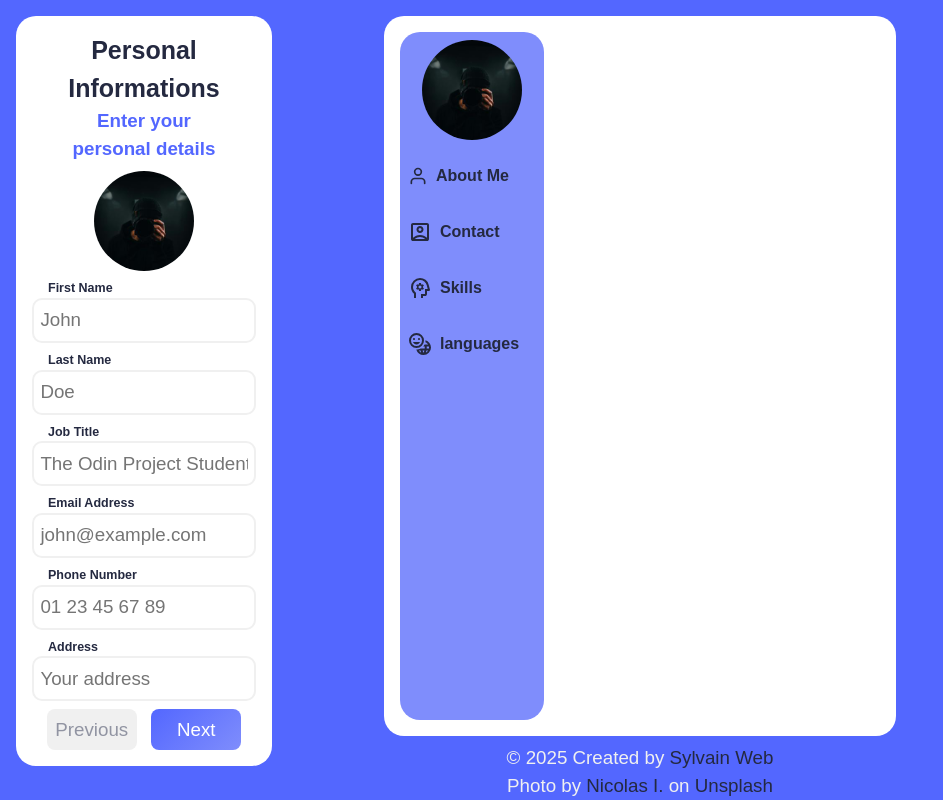
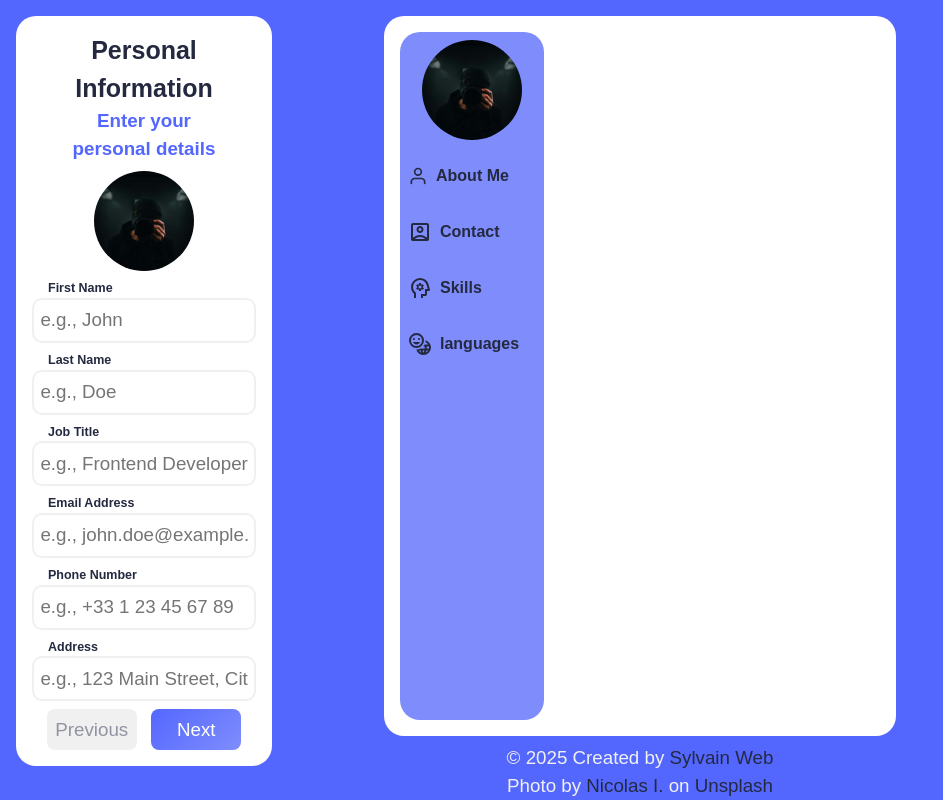
Before and after one commit to SylvainPS78/odin-cv-application, a React (Vite) app: page / in a window 1280 px wide. Shown: the whole page, without its empty margins (0-943 px from the left). Built offline with nearby package versions, Linux system fonts and the light colour scheme; a web font is replaced by a local one.

Commit message:
FEAT add max length + pattern + better placeholder

```diff
--- a/src/constants/formConfig.js
+++ b/src/constants/formConfig.js
@@ -1,5 +1,8 @@
 import defaultUserPicture from "../assets/img/default_user_picture.jpg";
 
+/**
+ * Form types constants
+ */
 export const FORM_TYPES = {
   PERSONAL: "personal",
   ABOUT: "about",
@@ -9,6 +12,9 @@ export const FORM_TYPES = {
   EXPERIENCE: "experience",
 };
 
+/**
+ * Input types constants
+ */
 export const INPUT_TYPES = {
   TEXT: "text",
   EMAIL: "email",
@@ -17,10 +23,39 @@ export const INPUT_TYPES = {
   TEXTAREA: "textarea",
 };
 
+/**
+ * Validation patterns
+ */
+export const VALIDATION_PATTERNS = {
+  EMAIL: /^[^\s@]+@[^\s@]+\.[^\s@]+$/,
+  PHONE: /^[\d\s\-+()]+$/,
+  NAME: /^[a-zA-ZÀ-ÿ\s\-']+$/,
+};
+
+/**
+ * Field constraints
+ */
+export const FIELD_CONSTRAINTS = {
+  NAME_MAX_LENGTH: 50,
+  JOB_TITLE_MAX_LENGTH: 100,
+  EMAIL_MAX_LENGTH: 100,
+  PHONE_MAX_LENGTH: 20,
+  ADDRESS_MAX_LENGTH: 150,
+  DESCRIPTION_MAX_LENGTH: 500,
+  SKILL_MAX_LENGTH: 50,
+  LANGUAGE_MAX_LENGTH: 30,
+  COMPANY_MAX_LENGTH: 100,
+  STUDY_FIELD_MAX_LENGTH: 100,
+  UNIVERSITY_MAX_LENGTH: 100,
+};
+
+/**
+ * Form configuration with validation and enhanced UX
+ */
 export const formList = [
   {
     id: FORM_TYPES.PERSONAL,
-    formTitle: "Personal Informations",
+    formTitle: "Personal Information",
     formSubTitle: "Enter your personal details",
     userPicture: defaultUserPicture,
     inputs: [
@@ -28,69 +63,85 @@ export const formList = [
         id: "firstName",
         label: "First Name",
         type: INPUT_TYPES.TEXT,
-        placeholder: "John",
+        placeholder: "e.g., John",
         required: false,
+        maxLength: FIELD_CONSTRAINTS.NAME_MAX_LENGTH,
+        pattern: VALIDATION_PATTERNS.NAME,
       },
       {
         id: "lastName",
         label: "Last Name",
         type: INPUT_TYPES.TEXT,
-        placeholder: "Doe",
+        placeholder: "e.g., Doe",
         required: false,
+        maxLength: FIELD_CONSTRAINTS.NAME_MAX_LENGTH,
+        pattern: VALIDATION_PATTERNS.NAME,
       },
       {
         id: "jobTitle",
         label: "Job Title",
         type: INPUT_TYPES.TEXT,
-        placeholder: "The Odin Project Student",
+        placeholder: "e.g., Frontend Developer",
         required: false,
+        maxLength: FIELD_CONSTRAINTS.JOB_TITLE_MAX_LENGTH,
       },
       {
         id: "email",
         label: "Email Address",
         type: INPUT_TYPES.EMAIL,
-        placeholder: "john@example.com",
+        placeholder: "e.g., john.doe@example.com",
         required: false,
+        maxLength: FIELD_CONSTRAINTS.EMAIL_MAX_LENGTH,
+        pattern: VALIDATION_PATTERNS.EMAIL,
       },
       {
         id: "phoneNumber",
         label: "Phone Number",
         type: INPUT_TYPES.TEL,
-        placeholder: "01 23 45 67 89",
+        placeholder: "e.g., +33 1 23 45 67 89",
         required: false,
+        maxLength: FIELD_CONSTRAINTS.PHONE_MAX_LENGTH,
+        pattern: VALIDATION_PATTERNS.PHONE,
       },
       {
         id: "address",
         label: "Address",
         type: INPUT_TYPES.TEXT,
-        placeholder: "Your address",
+        placeholder: "e.g., 123 Main Street, City, Country",
         required: false,
+        maxLength: FIELD_CONSTRAINTS.ADDRESS_MAX_LENGTH,
       },
     ],
   },
   {
     id: FORM_TYPES.ABOUT,
-    formTitle: "About you",
-    formSubTitle: "Tell more about your abilities",
+    formTitle: "About You",
+    formSubTitle: "Tell us more about your abilities and aspirations",
     inputs: [
       {
         id: "description",
+        label: "Professional Summary",
         type: INPUT_TYPES.TEXTAREA,
-        placeholder: "Explain briefly about yourself & what you can do",
+        placeholder:
+          "Describe your professional background, key skills, and career objectives. This section helps employers understand your value proposition.",
         required: false,
+        maxLength: FIELD_CONSTRAINTS.DESCRIPTION_MAX_LENGTH,
+        rows: 5,
       },
     ],
   },
   {
     id: FORM_TYPES.SKILLS,
-    formTitle: "Skills",
-    formSubTitle: "Write & Add your skills",
+    formTitle: "Technical Skills",
+    formSubTitle: "Add your technical and professional skills",
     inputs: [
       {
         id: "skillDescription",
+        label: "Skill",
         type: INPUT_TYPES.TEXT,
-        placeholder: "Add a skill",
+        placeholder: "e.g., JavaScript, Python",
         required: false,
+        maxLength: FIELD_CONSTRAINTS.SKILL_MAX_LENGTH,
         addButton: true,
         inputList: [],
       },
@@ -99,13 +150,15 @@ export const formList = [
   {
     id: FORM_TYPES.LANGUAGES,
     formTitle: "Languages",
-    formSubTitle: "How many languages you know ?",
+    formSubTitle: "Specify the languages you speak",
     inputs: [
       {
         id: "language",
+        label: "Language",
         type: INPUT_TYPES.TEXT,
-        placeholder: "Add a language",
+        placeholder: "e.g., English, French, Spanish",
         required: false,
+        maxLength: FIELD_CONSTRAINTS.LANGUAGE_MAX_LENGTH,
         addButton: true,
         inputList: [],
       },
@@ -114,22 +167,24 @@ export const formList = [
   {
     id: FORM_TYPES.EDUCATION,
     formTitle: "Education",
-    formSubTitle: "Add your Education's History",
+    formSubTitle: "Add your educational background and qualifications",
     addButton: true,
     inputs: [
       {
         id: "universityName",
-        label: "University Name",
+        label: "Institution Name",
         type: INPUT_TYPES.TEXT,
-        placeholder: "Where did you study",
+        placeholder: "e.g., University of Technology",
         required: false,
+        maxLength: FIELD_CONSTRAINTS.UNIVERSITY_MAX_LENGTH,
       },
       {
         id: "studyField",
         label: "Field of Study",
         type: INPUT_TYPES.TEXT,
-        placeholder: "What did you study",
+        placeholder: "e.g., Computer Science",
         required: false,
+        maxLength: FIELD_CONSTRAINTS.STUDY_FIELD_MAX_LENGTH,
       },
       {
         id: "startDate",
@@ -148,21 +203,25 @@ export const formList = [
   },
   {
     id: FORM_TYPES.EXPERIENCE,
-    formTitle: "Experiences",
-    formSubTitle: "Add your work Experiences",
+    formTitle: "Work Experience",
+    formSubTitle: "Add your professional work experience and achievements",
     addButton: true,
     inputs: [
       {
         id: "companyName",
         label: "Company Name",
         type: INPUT_TYPES.TEXT,
+        placeholder: "e.g., Google, Microsoft",
         required: false,
+        maxLength: FIELD_CONSTRAINTS.COMPANY_MAX_LENGTH,
       },
       {
         id: "jobPosition",
         label: "Job Position",
         type: INPUT_TYPES.TEXT,
+        placeholder: "e.g., Frontend Developer",
         required: false,
+        maxLength: FIELD_CONSTRAINTS.JOB_TITLE_MAX_LENGTH,
       },
       {
         id: "startDate",
```
